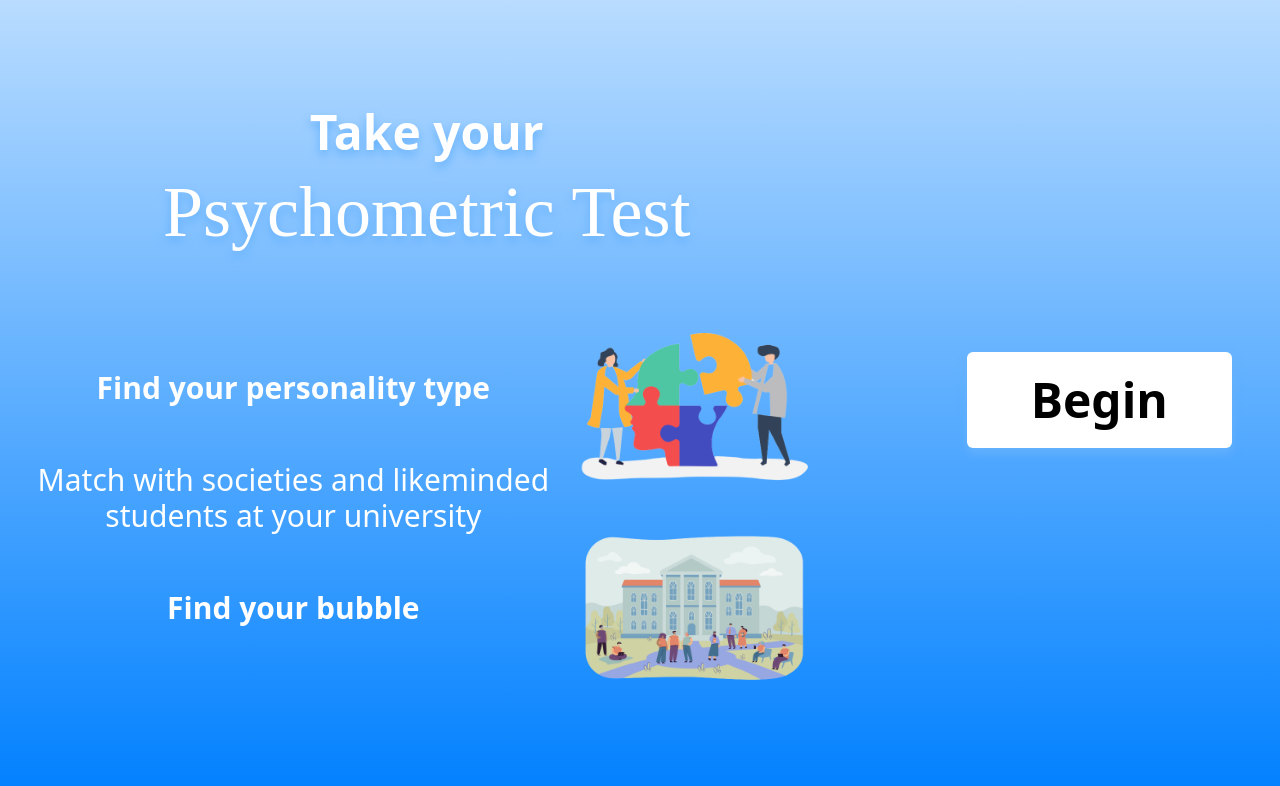
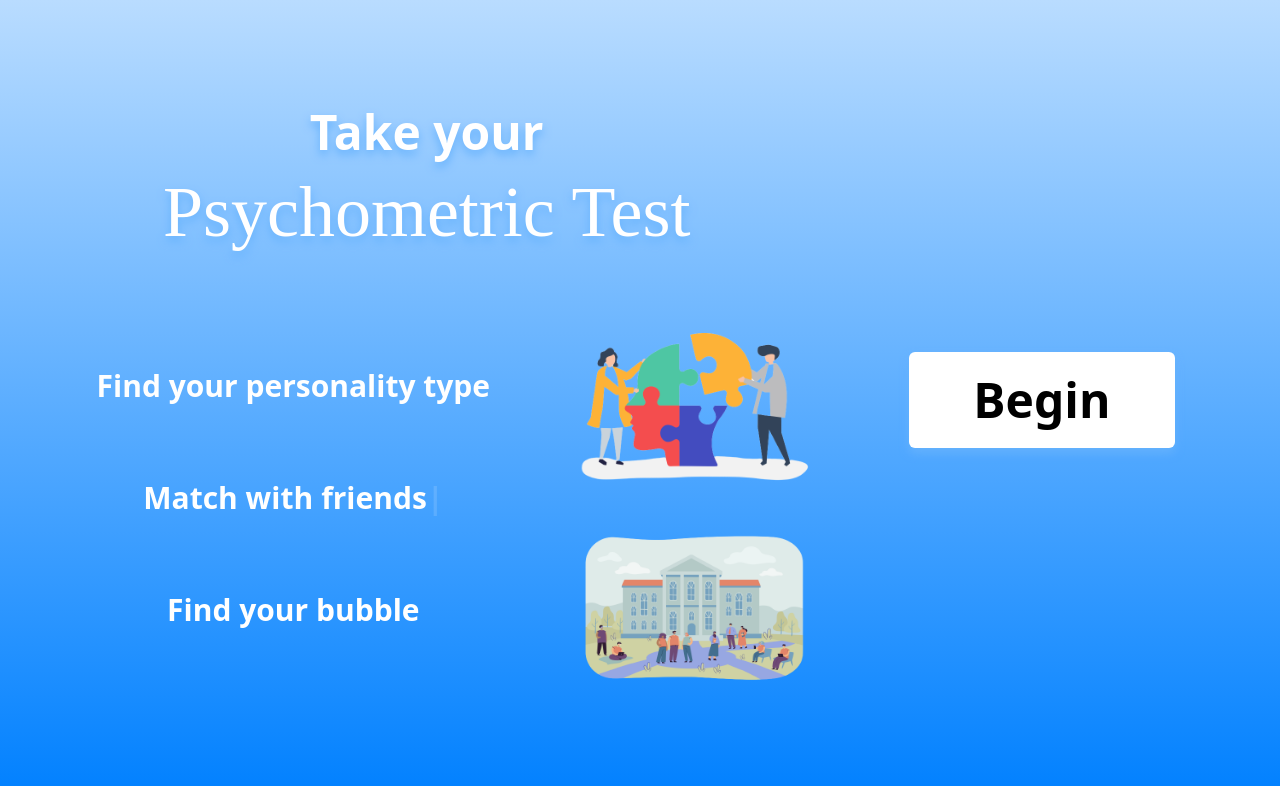
Before and after one commit to mrwilliambarenga/CodeNoir, a React (Create React App) app in the folder frontend/: page /landing in a window 1280 px wide. Shown: the top 786 px of the page. Built offline with nearby package versions, Linux system fonts and the light colour scheme; a web font is replaced by a local one.

Commit message:
Include some react-typed

```diff
--- a/frontend/package.json
+++ b/frontend/package.json
@@ -12,6 +12,7 @@
     "react-redux": "^8.1.3",
     "react-router-dom": "^6.16.0",
     "react-scripts": "5.0.1",
+    "react-typed": "^1.2.0",
     "redux": "^4.2.1",
     "redux-devtools-extension": "^2.13.9",
     "redux-thunk": "^2.4.2",
--- a/frontend/src/pages/Landing.jsx
+++ b/frontend/src/pages/Landing.jsx
@@ -1,4 +1,6 @@
 import React from "react";
+
+import Typed from "react-typed";
 
 import jigsaw from "../assets/jigsaw.png";
 import uni from "../assets/uni.png";
@@ -17,12 +19,31 @@ const Landing = () => {
             </h1>
             <div className="grid grid-rows-none grid-cols-3">
               <div className="col-span-2 flex flex-col justify-center">
-                <h2 className="text-3xl py-4 font-semibold">Find your personality type</h2>
-                <h2 className="text-3xl py-10">
-                  Match with societies and likeminded students at your
-                  university
+                <h2 className="text-3xl py-4 font-semibold">
+                  Find your personality type
                 </h2>
-                <h2 className="text-3xl py-4 font-semibold">Find your bubble</h2>
+                <div className="flex justify-center items-center self-center my-5">
+                  <h2 className="text-3xl py-10 mr-2 font-semibold">
+                    Match with
+                  </h2>
+                  <Typed
+                    className="text-3xl py-10 font-bold"
+                    strings={[
+                      "uni societies",
+                      "friends",
+                      "events",
+                      "clubs",
+                      "teams",
+                      "students",
+                    ]}
+                    typeSpeed={100}
+                    backSpeed={100}
+                    loop
+                  />
+                </div>
+                <h2 className="text-3xl py-4 font-semibold">
+                  Find your bubble
+                </h2>
               </div>
               <div className="col-span-1">
                 <img className="w-[250px] mx-auto pb-5" src={jigsaw} alt="" />
@@ -34,9 +55,9 @@ const Landing = () => {
         <div className="col-span-1">
           <a
             href="/test"
-            className="max-w-[800px] w-[200px] h-screen mx-auto text-center flex flex-col justify-center"
+            className="max-w-[800px] w-[200px] h-screen ml-14 text-center flex flex-col justify-center"
           >
-            <button className="text-center rounded-md font-bold my-6 mx-auto px-16 py-6 text-5xl bg-[#ffffff] hover:bg-[#0080FF] text-black hover:text-white transition duration-300 ease-in-out drop-shadow-[0_5px_5px_rgb(100,177,253)]">
+            <button className="text-center rounded-md font-bold mx-auto my-6 px-16 py-6 text-5xl bg-[#ffffff] hover:bg-[#0080FF] text-black hover:text-white transition duration-300 ease-in-out drop-shadow-[0_5px_5px_rgb(100,177,253)]">
               Begin
             </button>
           </a>
```
Also changed, not shown: 1 other file (tests, documents, lock files or other folders).
